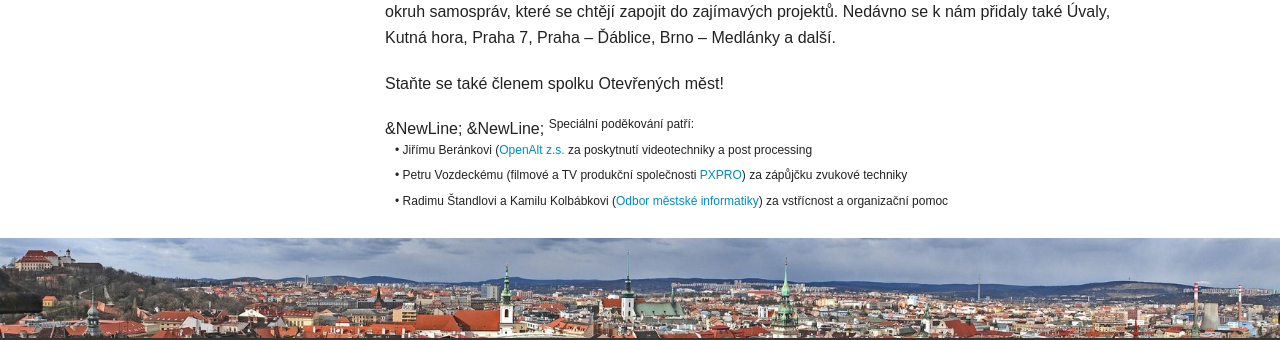
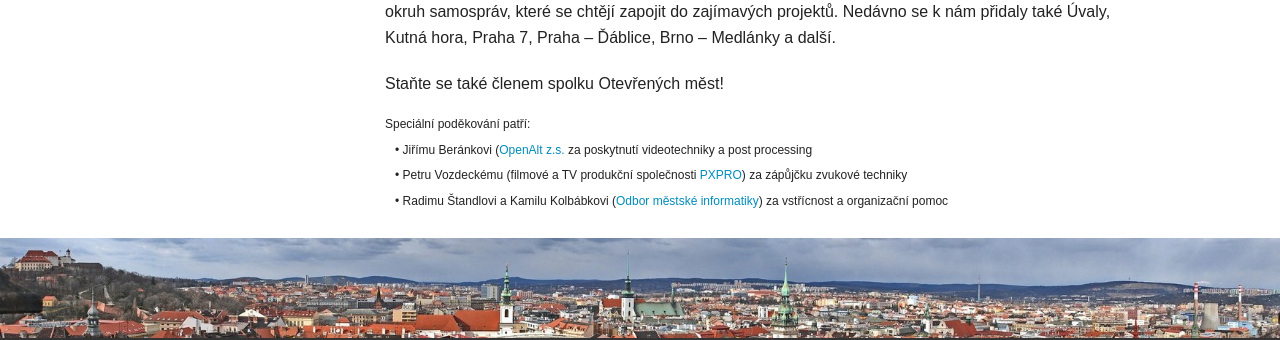
Before and after one commit to otevrenamesta/otevrenamesta.github.io, a Jekyll site: the page built from _posts/2016-08-09-clenska_schuze_01_zprava.md, in a window 1280 px wide. Shown: the part 580-920 px from the top of the page. Built offline with Jekyll 4.4.1, drawn with Linux system fonts in a browser that asks for light colours; nearby versions of some CDN libraries; library files that are not in the unit come from our copies.

Commit message:
kosmeticke

```diff
--- a/_posts/2016-08-09-clenska_schuze_01_zprava.md
+++ b/_posts/2016-08-09-clenska_schuze_01_zprava.md
@@ -18,8 +18,8 @@ Jsme rádi, že se další obce a města hlásí k myšlence otevřeného fungov
 
 Staňte se také členem spolku Otevřených měst!
 
-&NewLine;
-&NewLine;
+&#10;
+&#10;
 <sup>
 Speciální poděkování patří:
 &nbsp;&nbsp;&nbsp;&bull; Jiřímu Beránkovi ([OpenAlt z.s.](https://www.openalt.org/) za poskytnutí videotechniky a post processing
```
